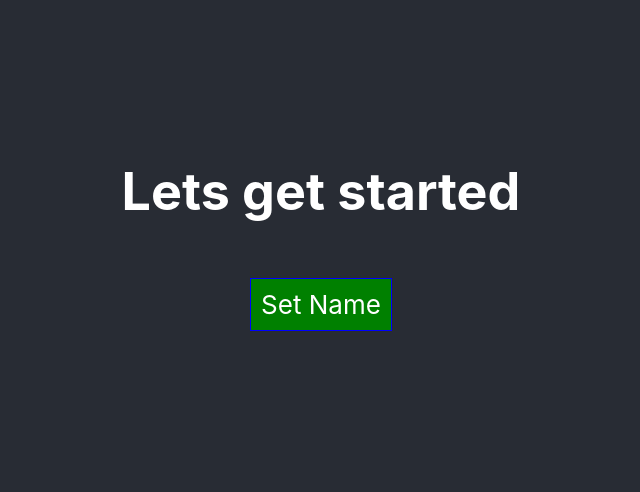
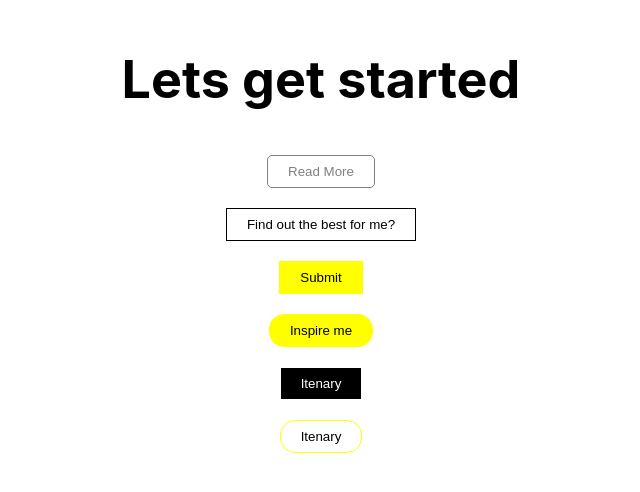
Before and after one commit to Anshu-rai89/ttw, a React (Create React App) app: page / in a window 1280 px wide. Shown: the part 162-654 px from the top of the page, without its empty margins (319-959 px from the left). Built offline with nearby package versions, Linux system fonts and the light colour scheme.

Commit message:
created button component

```diff
--- a/src/App.css
+++ b/src/App.css
@@ -14,14 +14,14 @@
 }
 
 .App-header {
-  background-color: #282c34;
+  background-color: white;
   min-height: 100vh;
   display: flex;
   flex-direction: column;
   align-items: center;
   justify-content: center;
   font-size: calc(10px + 2vmin);
-  color: white;
+  color: black;
 }
 
 .App-link {
--- a/src/App.js
+++ b/src/App.js
@@ -7,90 +7,113 @@ import './App.css'
 import { render } from '@testing-library/react';
 
 function App() {
-    const  [getperson,setperson]=useState(
-    {
+    // const  [getperson,setperson]=useState(
+    // {
 
-        person:
-        [
-          {
-          name:'Ashutosh',
-          sub:'Python'
+    //     person:
+    //     [
+    //       {
+    //       name:'Ashutosh',
+    //       sub:'Python'
 
-          },
-          {
+    //       },
+    //       {
 
-            name:'subham',
-            sub:'ML'
-          }
-      ]
-    });
+    //         name:'subham',
+    //         sub:'ML'
+    //       }
+    //   ]
+    // });
 
-    const [gettoggle,settoggle]=useState(
-      {
-        togglestate:false
-      }
-    )
+    // const [gettoggle,settoggle]=useState(
+    //   {
+    //     togglestate:false
+    //   }
+    // )
 
 
-    const deleteperson=(index)=>
-    {
-      const persons=getperson.person;
+    // const deleteperson=(index)=>
+    // {
+    //   const persons=getperson.person;
 
-      persons.splice(index,1);
-      setperson({person:persons});
-    }
+    //   persons.splice(index,1);
+    //   setperson({person:persons});
+    // }
 
 
-      const changesetperson=(event)=>
+    //   const changesetperson=(event)=>
+    //   {
+    //     setperson({
+    //      person : {
+    //         name:event.target.value,
+    //         sub:'React'
+    //       }
+    //     }
+
+
+    //     )
+    //   }
+
+      // const Styledbutton=styled.button`
+      // background-color:${props=> props.alt ? 'red' :'green'};
+      // color:white;
+      // font:inherit;
+      // border:1px solid blue;
+      // padding :10px;
+      // cursor:ponter;
+      // margin:20px;
+      // &:hover{
+      //   background-color:${props=> props.alt ? 'salmon' :'lightgreen'};
+      //   color:black;
+      // }
+
+      // `;
+
+      const Buttonttw=styled.button`
       {
-        setperson({
-         person : {
-            name:event.target.value,
-            sub:'React'
-          }
+         // background color  property is bclr
+        background-color:${props=>props.bclr};
+
+        border-top-left-radius: ${props=>props.bradius};
+        border-bottom-left-radius:  ${props=>props.bradius};
+        border-top-right-radius: ${props=>props.bradius};
+        border-bottom-right-radius:  ${props=>props.bradius};
+        border:1px solid ${props=>props.bordercolor};
+        color:${props=>props.clr};
+        padding: 8px;
+        padding-inline-start: 20px;
+        padding-inline-end: 20px;
+        cursor:ponter;
+        margin:10px;
+        &:hover{
+          background-color:${props=>props.hbclr};
         }
 
+      }`;
 
-        )
-      }
+    //   const Styleddiv=styled.div`
+    //   {
+    //     width:90%;
+    //   }`
+    // const togglename=()=>
+    // {
+    //   const doshow=gettoggle.togglestate;
+    //   settoggle({togglestate:!doshow});
+    // }
 
-      const Styledbutton=styled.button`
-      background-color:${props=> props.alt ? 'red' :'green'};
-      color:white;
-      font:inherit;
-      border:1px solid blue;
-      padding :10px;
-      cursor:ponter;
-      margin:20px;
-      &:hover{
-        background-color:${props=> props.alt ? 'salmon' :'lightgreen'};
-        color:black;
-      }
-
-      `;
-
-      const Styleddiv=styled.div`
-      {
-        width:90%;
-      }`
-    const togglename=()=>
-    {
-      const doshow=gettoggle.togglestate;
-      settoggle({togglestate:!doshow});
-    }
  render()
- {
-      let persons=null;
-      if(gettoggle.togglestate)
-      {
-        persons=(<Styleddiv>
-         { getperson.person.map( (person,index) =>
-         {
-             return <Person click={()=> deleteperson(index)} name={ person.name} sub={person.sub}
-             changed={changesetperson}/>;
-         })}
-        </Styleddiv>);
-      }
+//  {
+//       let persons=null;
+//       if(gettoggle.togglestate)
+//       {
+//         persons=(<Styleddiv>
+//          { getperson.person.map( (person,index) =>
+//          {
+//              return <Person click={()=> deleteperson(index)} name={ person.name} sub={person.sub}
+//              changed={changesetperson}/>;
+//          })}
+//         </Styleddiv>);
+//       }
 
 
   return (
@@ -99,12 +122,28 @@ function App() {
       <header className="App-header">
 
         <h1>Lets get started </h1>
-        <Styledbutton
+
+         {/*  Custom Button components info  */}
+{/*
+         set background-color using bclr prop
+         set color using clr props
+         set side radius of button using bradius
+         set hover background color using hbclr
+         set border color using bclr */}
+
+
+        <Buttonttw bclr='white' bordercolor='grey' clr='grey' bradius='5px' >Read More </Buttonttw>
+        <Buttonttw bclr='white' clr='black' bordercolor='black'>Find out the best for me?</Buttonttw>
+        <Buttonttw bclr='yellow' clr='black' bordercolor='yellow'   >Submit</Buttonttw>
+        <Buttonttw bclr='yellow' clr='black' bordercolor='yellow' bradius='15px'  >Inspire me</Buttonttw>
+        <Buttonttw bclr='black' clr='white' bordercolor='white'   >Itenary</Buttonttw>
+        <Buttonttw bclr='white' clr='black' bordercolor='yellow' bradius='15px'   >Itenary</Buttonttw>
+        {/* <Styledbutton
         alt={gettoggle.togglestate}
          onClick={togglename} >Set Name
 
         </Styledbutton>
-        {persons}
+        {persons} */}
 
       </header>
 
@@ -115,6 +154,6 @@ function App() {
   //  React.createElement('div',{className:'App-header'},React.createElement('h1',null,'hey lets test createlemet react'))
   )
 }
-}
+
 
 export default App;
```
